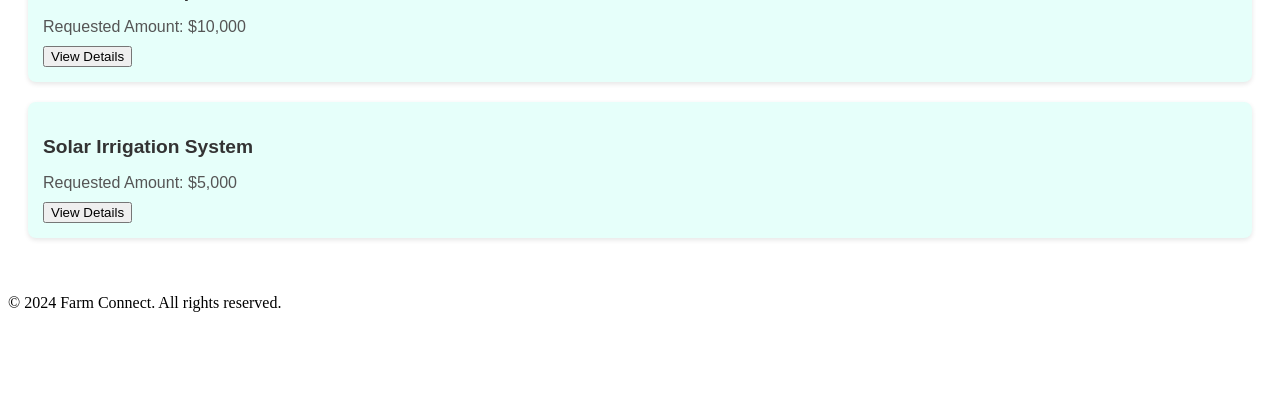
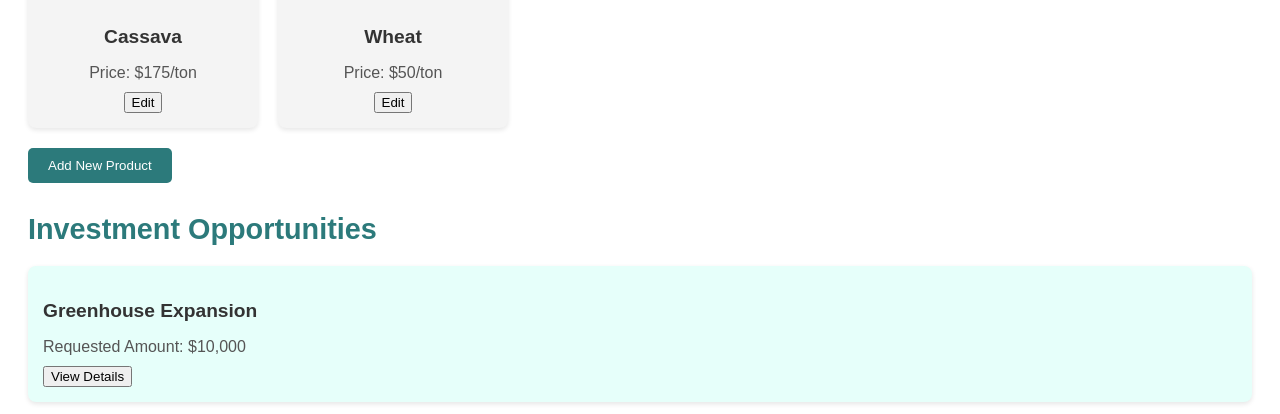
Before and after one commit to ATOROYO/Farm-Connect, a Django app: page /marketplace/farmer/dashboard/ in a window 1280 px wide. Shown: the part 1131-1545 px from the top of the page. Before the commit the page ends 1443 px from the top, so only its background shows below. Run offline with Django 5.2, Linux system fonts and the light colour scheme.

Commit message:
Added more crops

```diff
--- a/templates/farmer_dashboard.html
+++ b/templates/farmer_dashboard.html
@@ -50,6 +50,18 @@
         <p>Price: $100/ton</p>
         <button>Edit</button>
       </div>
+      <div class="product">
+        <img src="{% static 'images/cassava.jpg' %}" alt="Wheat" />
+        <h3>Cassava</h3>
+        <p>Price: $175/ton</p>
+        <button>Edit</button>
+      </div>
+      <div class="product">
+        <img src="{% static 'images/pineapple.jpg' %}" alt="Wheat" />
+        <h3>Wheat</h3>
+        <p>Price: $50/ton</p>
+        <button>Edit</button>
+      </div>
       <!-- Add more product cards dynamically -->
     </div>
     <button class="add-product">Add New Product</button>
```
